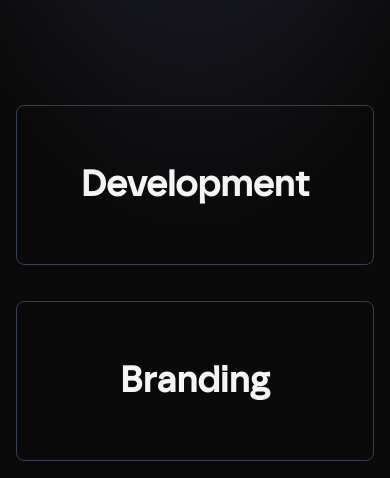
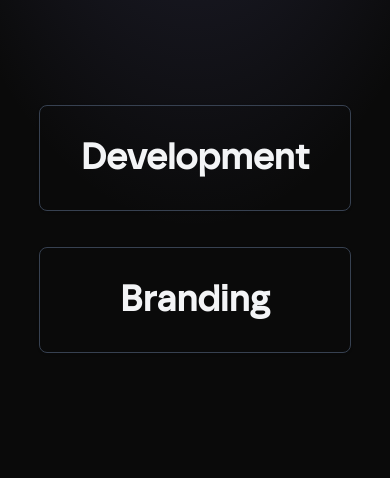
Before and after one commit to lopongoaca/ELEPEA-Site, an Astro site: page / in a window 390 px wide. Shown: the part 278-756 px from the top of the page. Built offline with nearby package versions, Linux system fonts and the light colour scheme; Astro itself is replaced by a stand-in of ours; what @midudev/tailwind-animations would draw is missing.

Commit message:
Update button styling and width

```diff
--- a/src/components/Buttons.astro
+++ b/src/components/Buttons.astro
@@ -9,9 +9,11 @@ interface Props {
 const { title, color, services, orientation } = Astro.props;
 ---
 
-<div class="flex flex-col md:flex-row relative gap-7 items-center">
+<div
+    class="flex flex-col md:flex-row relative gap-7 items-center w-[80vw] md:w-full"
+>
     <button
-        class="min-h-40 relative md:min-h-max border border-gray-700 rounded-lg shadow w-full flex items-center justify-center px-16 py-8 text-center text-4xl font-bold text-gray-100 overflow-hidden transition duration-500 z-10"
+        class="min-h-30 relative md:min-h-max border border-gray-700 rounded-lg shadow w-full flex items-center justify-center px-16 py-8 text-center text-4xl font-bold text-gray-100 overflow-hidden transition duration-500 z-10"
     >
         <span
             class=`absolute ${color} h-1 bottom-0 w-full rounded-br-lg rounded-bl-lg`
```
